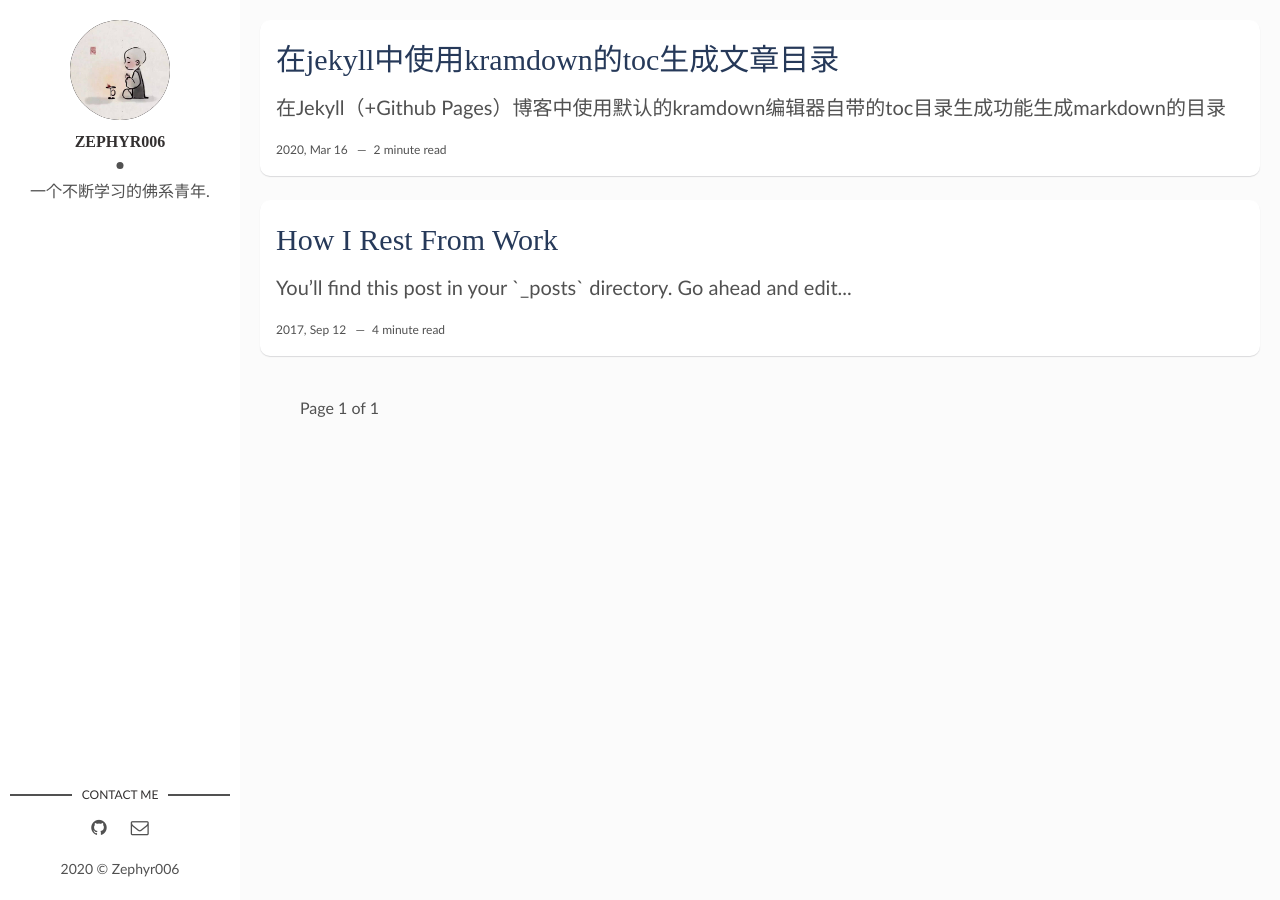
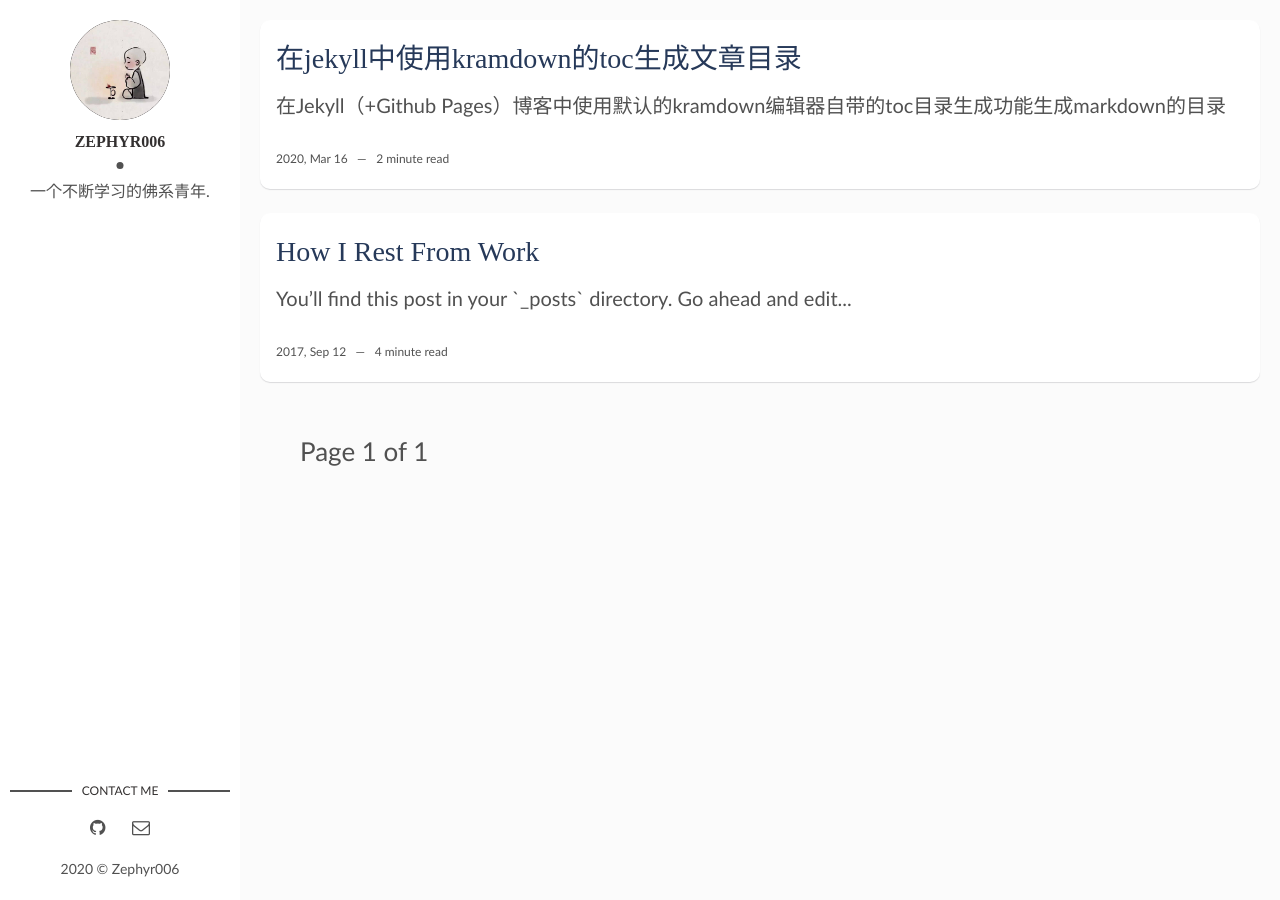
Before and after one commit to Zephyr006/zephyr006.github.io, a Jekyll site: the page built from index.html, in a window 1280 px wide. Built offline with Jekyll 4.4.1, drawn with Linux system fonts in a browser that asks for light colours; some web fonts are replaced; the list of posts is cut into pages by our own code; comment, search, counter and statistics services are not loaded.

Commit message:
调整页面css

```diff
--- a/assets/css/main.css
+++ b/assets/css/main.css
@@ -21,6 +21,7 @@ html {
  * Remove the margin in all browsers (opinionated).
  */
 body {
+  font-size: 26px;
   margin: 0;
 }
 
@@ -40,8 +41,8 @@ section {
  * Correct the font size and margin on `h1` elements within `section` and
  * `article` contexts in Chrome, Firefox, and Safari.
  */
-h1 {
-  font-size: 1.5em;
+h1, h2, h3 {
+  /*font-size: 1.2em;*/
   margin: 0.6em 0;
 }
 
@@ -1165,7 +1166,7 @@ footer .copyright {
 
 .post .post-content .post-title {
   margin: 0 0 10px;
-  font-size: 30px;
+  font-size: 28px;
   font-weight: 400;
 }
 
```
